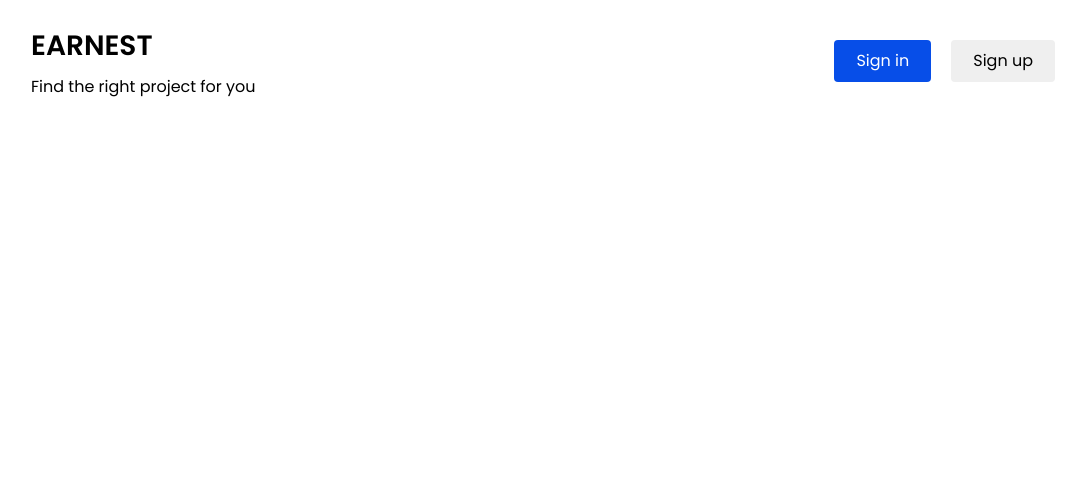
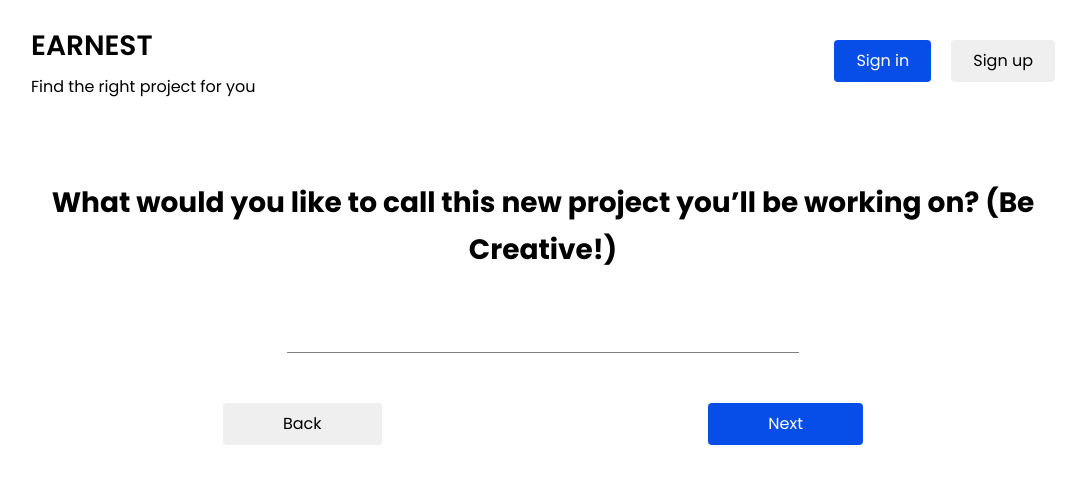
Before and after one commit to Colab-11/letsinspire, a React (Create React App) app: page /customize in a window 1280 px wide. Both pictures are taken after a click on the button "Next". Shown: the top 484 px of the page, without its empty margins (97-1183 px from the left). Built offline with nearby package versions, Linux system fonts and the light colour scheme.

Commit message:
feat: project name step

```diff
--- a/src/components/QuestionSetTwo.js
+++ b/src/components/QuestionSetTwo.js
@@ -2,6 +2,7 @@ import { useState, useEffect } from "react";
 import Navigation from "./Navigation";
 import LoadingResults from "./LoadingResults";
 import Navigator from "./Navigator";
+import AnswerFillInput from "./AnswerFillInput";
 
 const QuestionSetTwo = () => {
     const [isLoading, setIsLoading] = useState(true);
@@ -57,6 +58,16 @@ const QuestionSetTwo = () => {
             <Navigator next={navigateNext} back={navigateBack}/>
         </>
         : null}
+
+        {userStep === 2 ?
+        <>
+            <div className="question-container wrapper">
+                <h1>What would you like to call this new project you’ll be working on? (Be Creative!)</h1>
+                <AnswerFillInput />
+            </div>
+            <Navigator next={navigateNext} back={navigateBack}/>
+        </>
+        : null}
         </>
     )
 }
```
